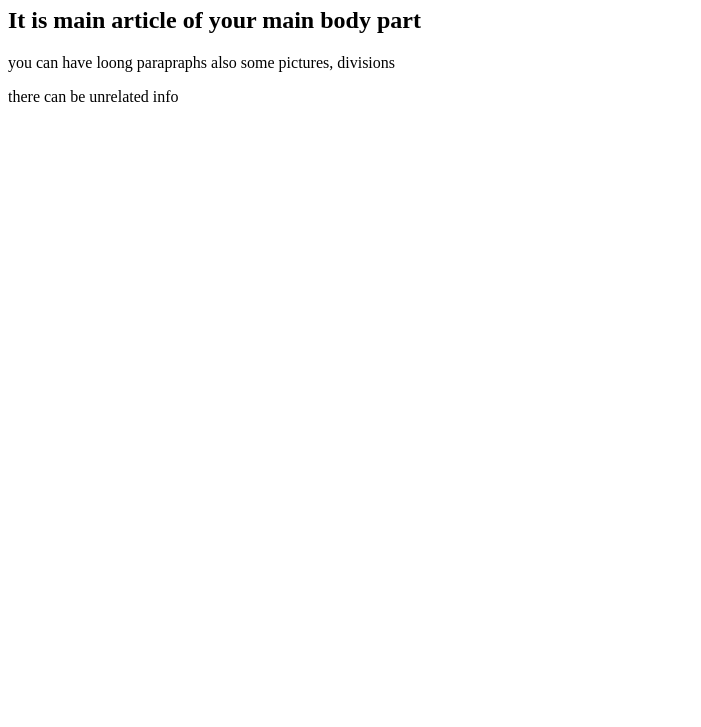
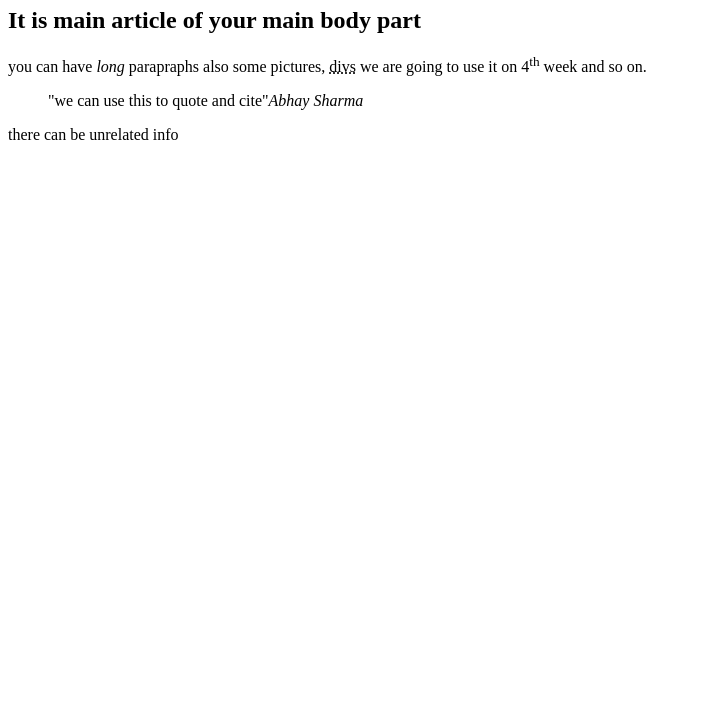
Before and after one commit to ulut0001/ulut0001.github.io, a plain HTML site: page Week 3/index.html in a window 1280 px wide. Shown: the part 73-800 px from the top of the page, without its empty margins (0-701 px from the left). Drawn offline with Linux system fonts and the light colour scheme.

Commit message:
adds article

```diff
--- a/Week 3/index.html
+++ b/Week 3/index.html
@@ -17,8 +17,9 @@
         <article>
             <h2>It is main article of your main body part</h2>
             <p>
-                you can have loong parapraphs also some pictures, divisions
+                you can have <em>long</em> parapraphs also some pictures, <abbr title="division">divs</abbr> we are going to use it on 4<sup>th</sup> week and so on.
             </p>
+            <blockquote>"we can use this to quote and cite"<cite>Abhay Sharma</cite></blockquote>
         </article>
         <Aside>
             <p>
```
